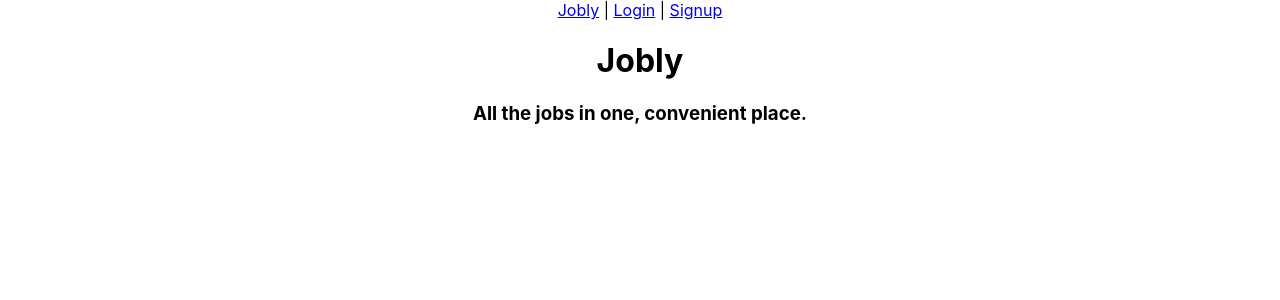
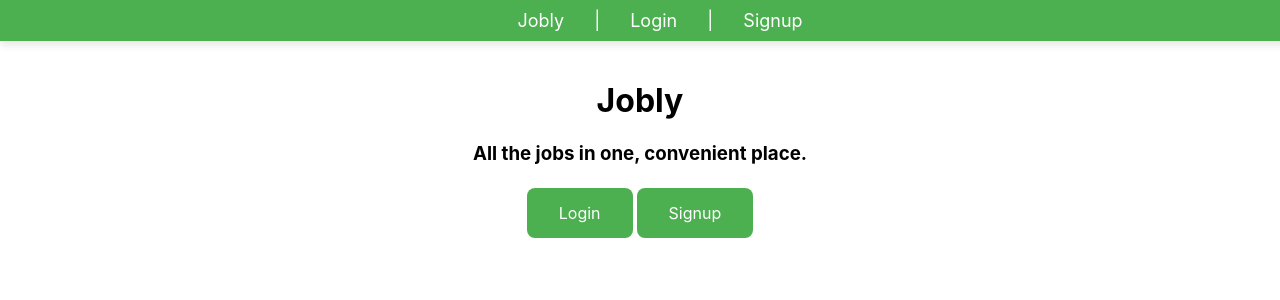
Before and after one commit to rdrayer/43.2_react-jobly, a React (Create React App) app in the folder frontend/: page / in a window 1280 px wide. Shown: the top 300 px of the page. Built offline with nearby package versions, Linux system fonts and the light colour scheme; no server answers.

Commit message:
completed Jobly app

```diff
--- a/frontend/src/App.css
+++ b/frontend/src/App.css
@@ -1,5 +1,6 @@
 .App {
   text-align: center;
+  padding-top: 60px;
 }
 
 .App-logo {
--- a/frontend/src/App.js
+++ b/frontend/src/App.js
@@ -22,7 +22,6 @@ function App() {
 
   useEffect(() => {
     async function getCurrentUser() {
-      console.log(token, typeof(token), 'token');
       if (token) {
         try {
           let { username } = jwtDecode(token);
@@ -50,14 +49,9 @@ function App() {
     setToken(token);
   }
 
-  async function editProfile(editData) {
-    const token = await JoblyApi.editProfile(editData);
-    setToken(token);
-  }
-
   function logout() {
     setToken(null);
-    localStorage.removeItem('joblyToken');
+    setCurrentUser(null);
   }
 
   return (
--- a/frontend/src/CompanyDetail.js
+++ b/frontend/src/CompanyDetail.js
@@ -1,29 +1,49 @@
-import React, { useState, useEffect } from 'react';
+import React, { useContext, useState, useEffect } from 'react';
 import { useParams } from 'react-router-dom';
+import { UserContext } from './App';
 import JoblyApi from './api';
 
 function CompanyDetail() {
+    const { currentUser } = useContext(UserContext);
     const [company, setCompany] = useState(null);
+    const [appliedJobIds, setAppliedJobIds] = useState([]);
     // extract handle from URL params
     const { handle } = useParams();
 
     useEffect(() => {
-        const fetchCompany = async () => {
+        const fetchCompanyAndAppliedJobs = async () => {
             try {
                 const companyData = await JoblyApi.getCompany(handle);
-                // update state with fetched company
+                const userData = await JoblyApi.getCurrentUser(currentUser.username);
+                const userJobs = userData.applications;
                 setCompany(companyData);
+                setAppliedJobIds(userJobs);
             } catch (err) {
-                console.error('Error fetching company', err);
+                console.error('Error fetching data', err);
             }
         };
 
-        fetchCompany();
-    }, [handle]);
+        fetchCompanyAndAppliedJobs();
+    }, [handle, currentUser.username]);
+
 
     if (!company) {
         return <div>Loading...</div>;
     }
+
+    const applyForJob = async (jobId) => {
+        if (appliedJobIds.includes(jobId)) {
+            console.debug("Already applied to job", jobId);
+            return;
+        }
+        try {
+            await JoblyApi.applyToJob(currentUser.username, jobId);
+            setAppliedJobIds(prevIds => [...prevIds, jobId]);
+            console.debug("Applied to job", jobId);
+        } catch (error) {
+            console.error("Error applying to job", jobId, error);
+        }
+    };
 
     return (
         <div>
@@ -31,7 +51,14 @@ function CompanyDetail() {
             <p>{company.description}</p>
             {company.logoURL && <img src={company.logoURL} alt={`${company.name} logo`} />}
             {company.jobs.map(j => (
-                <div>{j.title}, {j.salary} <button>Apply</button></div>
+                <div key={j.id}>
+                    <p>{j.title}, {j.salary} </p>
+                    {appliedJobIds.includes(j.id) ? (
+                        <button disabled>Applied</button>
+                    ) : (
+                        <button onClick={() => applyForJob(j.id)}>Apply</button>
+                    )}
+                </div>
             ))}
         </div>
     )
--- /dev/null
+++ b/frontend/src/Home.css
@@ -0,0 +1,19 @@
+.btn {
+    background-color: #4CAF50; /* Green background */
+    border: none; /* No borders */
+    color: white; /* White text */
+    padding: 15px 32px; /* Padding around the text */
+    text-align: center; /* Center the text inside */
+    text-decoration: none; /* No underline */
+    display: inline-block; /* Set display to inline-block */
+    font-size: 16px; /* Set text size */
+    margin: 4px 2px; /* Some margin */
+    cursor: pointer; /* Pointer cursor on hover */
+    border-radius: 8px; /* Rounded corners */
+    transition: background-color 0.3s, box-shadow 0.3s; /* Smooth transition for hover effects */
+  }
+
+  .btn:hover {
+    background-color: #45a049; /* Darker shade of green when hovering */
+    box-shadow: 0 12px 16px 0 rgba(0,0,0,0.24), 0 17px 50px 0 rgba(0,0,0,0.19); /* Add shadow for 3D effect */
+  }
--- a/frontend/src/Home.js
+++ b/frontend/src/Home.js
@@ -1,5 +1,7 @@
 import { useState, useEffect, useContext } from "react";
 import { UserContext } from "./App";
+import { Link } from 'react-router-dom';
+import './Home.css';
 
 function Home() {
     const [welcomeMessage, setWelcomeMessage] = useState('');
@@ -19,13 +21,12 @@ function Home() {
             <h3>All the jobs in one, convenient place.</h3>
             {welcomeMessage && <h2>{welcomeMessage}</h2>}
             {currentUser ? (
+                <p>Welcome Back {currentUser.firstName}</p>
+            ) : (
                 <p>
-                    Welcome Back {currentUser.username}
+                    <Link className="btn" to="/login">Login</Link>
+                    <Link className="btn" to="/signup">Signup</Link>
                 </p>
-            ) : (
-                <>
-
-                </>
             )}
         </div>
 
--- a/frontend/src/JobCard.js
+++ b/frontend/src/JobCard.js
@@ -2,14 +2,19 @@
 // it will be used within the job list component
 import { Link } from 'react-router-dom';
 
-function JobCard({ id, title, companyHandle, salary }) {
+function JobCard({ id, title, companyHandle, salary, hasApplied, applyForJob }) {
     return (
         <div>
             <Link to={`/jobs/${id}`}>
                 <h2>{title}</h2>
             </Link>
             <p>{companyHandle}</p>
-            <p>{salary}</p>
+            <p>Salary: {salary}</p>
+            {hasApplied ? (
+                <button disabled>Applied</button>
+            ) : (
+                <button onClick={() => applyForJob(id)}>Apply</button>
+            )}
         </div>
     )
 }
--- a/frontend/src/JobsList.js
+++ b/frontend/src/JobsList.js
@@ -1,16 +1,25 @@
-import React, { useState, useEffect } from "react";
+import React, { useState, useEffect, useContext } from "react";
 import JoblyApi from "./api";
 import JobCard from "./JobCard";
+import { UserContext } from "./App";
 
 function JobsList() {
-    console.debug("jobs list");
+    const { currentUser } = useContext(UserContext);
     const [jobs, setJobs] = useState([]);
+    const [appliedJobIds, setAppliedJobIds] = useState([]);
     const [searchTerm, setSearchTerm] = useState('');
 
     useEffect(function getJobsOnMount() {
         console.debug("JobsList useEffect getJobsOnMount");
         search();
+        getAppliedJobs();
     }, []);
+
+    async function getAppliedJobs() {
+        let appliedJobs = await JoblyApi.getCurrentUser(currentUser.username);
+        let userJobs = appliedJobs.applications;
+        setAppliedJobIds(userJobs);
+    }
 
     async function search(name) {
         let jobs = await JoblyApi.getJobs(name);
@@ -21,6 +30,21 @@ function JobsList() {
         evt.preventDefault();
         await search(searchTerm);
     };
+
+    const applyForJob = async (jobId) => {
+        if (appliedJobIds.includes(jobId)) {
+            console.debug("Already applied to job", jobId);
+            return;
+        }
+        try {
+            await JoblyApi.applyToJob(currentUser.username, jobId);
+            setAppliedJobIds(prevIds => [...prevIds, jobId]);
+            console.debug("Applied to job", jobId);
+        } catch (error) {
+            console.error("Error applying to job", jobId, error);
+        }
+    };
+
 
     return (
         <div>
@@ -43,6 +67,8 @@ function JobsList() {
                                 companyHandle={j.companyHandle}
                                 title={j.title}
                                 salary={j.salary}
+                                hasApplied={appliedJobIds.includes(j.id)}
+                                applyForJob={applyForJob}
                             />
                         ))}
                     </div>
--- /dev/null
+++ b/frontend/src/NavBar.css
@@ -0,0 +1,24 @@
+.navbar {
+    background-color: #4CAF50; /* Green background similar to the button */
+    padding: 10px 20px; /* Padding around the navbar content */
+    color: white; /* White text color */
+    text-align: center; /* Center alignment of navbar items */
+    font-size: 18px; /* Font size for the text inside the navbar */
+    position: fixed; /* Fixed at the top of the page */
+    width: 100%; /* Full width */
+    top: 0; /* Stick to the top of the page */
+    left: 0; /* Stick to the left of the page */
+    z-index: 1000; /* Make sure navbar is on top of other content */
+    box-shadow: 0 4px 8px 0 rgba(0,0,0,0.1); /* Subtle shadow for depth */
+  }
+
+  .navbar a {
+    color: white; /* White text for links */
+    text-decoration: none; /* No underline for links */
+    padding: 10px 15px; /* Padding for each link */
+    margin: 0 10px; /* Spacing between links */
+  }
+
+  .navbar a:hover {
+    background-color: #45a049; /* Darker green on hover for links */
+  }
--- a/frontend/src/NavBar.js
+++ b/frontend/src/NavBar.js
@@ -1,17 +1,17 @@
 import React, { useContext } from 'react';
 import { Link } from 'react-router-dom';
 import { UserContext } from './App';
+import './NavBar.css';
 
 function NavBar() {
   const { currentUser, logout } = useContext(UserContext);
 
   const handleLogout = (e) => {
-    e.preventDefault();
     logout();
   };
 
   return (
-    <nav>
+    <nav className="navbar">
       <Link to="/">Jobly</Link>
       {currentUser && (
         <>
@@ -26,9 +26,9 @@ function NavBar() {
       {currentUser ? (
         <>
           {" | "}
-          <a href="/logout" onClick={handleLogout}>
+          <Link to="/" onClick={handleLogout}>
             Logout {currentUser.firstName || currentUser.username}
-          </a>
+          </Link>
         </>
       ) : (
         <>
--- a/frontend/src/Profile.js
+++ b/frontend/src/Profile.js
@@ -10,10 +10,12 @@ function Profile() {
         email: ''
     }
     const [formData, setFormData] = useState(userData);
+    const [isUpdated, setIsUpdated] = useState(false);
 
     useEffect(() => {
         if (currentUser) {
             setFormData({
+                username: currentUser.username,
                 firstName: currentUser.firstName || '',
                 lastName: currentUser.lastName || '',
                 email: currentUser.email || ''
@@ -31,8 +33,15 @@ function Profile() {
 
     const handleSubmit = async (e) => {
         e.preventDefault();
+        let profileData = {
+            firstName: formData.firstName,
+            lastName: formData.lastName,
+            email: formData.email
+        }
+        let username = formData.username;
         try {
-            await JoblyApi.editProfile(formData);
+            await JoblyApi.editProfile(username, profileData);
+            setIsUpdated(true);
         } catch (error) {
           console.error('error handling submit', error);
         }
@@ -41,6 +50,11 @@ function Profile() {
     return (
         <form onSubmit={handleSubmit}>
             <div>
+                <label>Username</label>
+                <input
+                    disabled
+                    placeholder={formData.username}
+                />
                 <label>First Name</label>
                 <input
                     type="text"
@@ -66,6 +80,7 @@ function Profile() {
                     onChange={handleChange}
                 />
                 <button type="submit">Save Changes</button>
+                {isUpdated && <div>Updated Successfully</div>}
             </div>
         </form>
     )
--- a/frontend/src/api.js
+++ b/frontend/src/api.js
@@ -40,6 +40,7 @@ class JoblyApi {
 
   static async getCurrentUser(username) {
     let res = await this.request(`users/${username}`);
+    console.log(res.user);
     return res.user;
   }
 
@@ -92,22 +93,16 @@ class JoblyApi {
     }
   }
 
-  static async editProfile( formData) {
-    const { username, ...updateData } = formData;
-    try {
-      let res = await this.request(`users/rdrays`, formData, "patch")
-      return res.user;
-    } catch (error) {
-      console.error("error editing profile", error);
-      throw error;
-    }
-  }
-
-  static async saveProfile(username, data) {
+  static async editProfile(username, data) {
     let res = await this.request(`users/${username}`, data, "patch");
     return res.user;
   }
 
+  static async applyToJob(username, jobId) {
+    let data = { username, jobId };
+    let res = await this.request(`users/${username}/jobs/${jobId}`, data, "post");
+    return res.jobId;
+  }
 
 }
 
```
